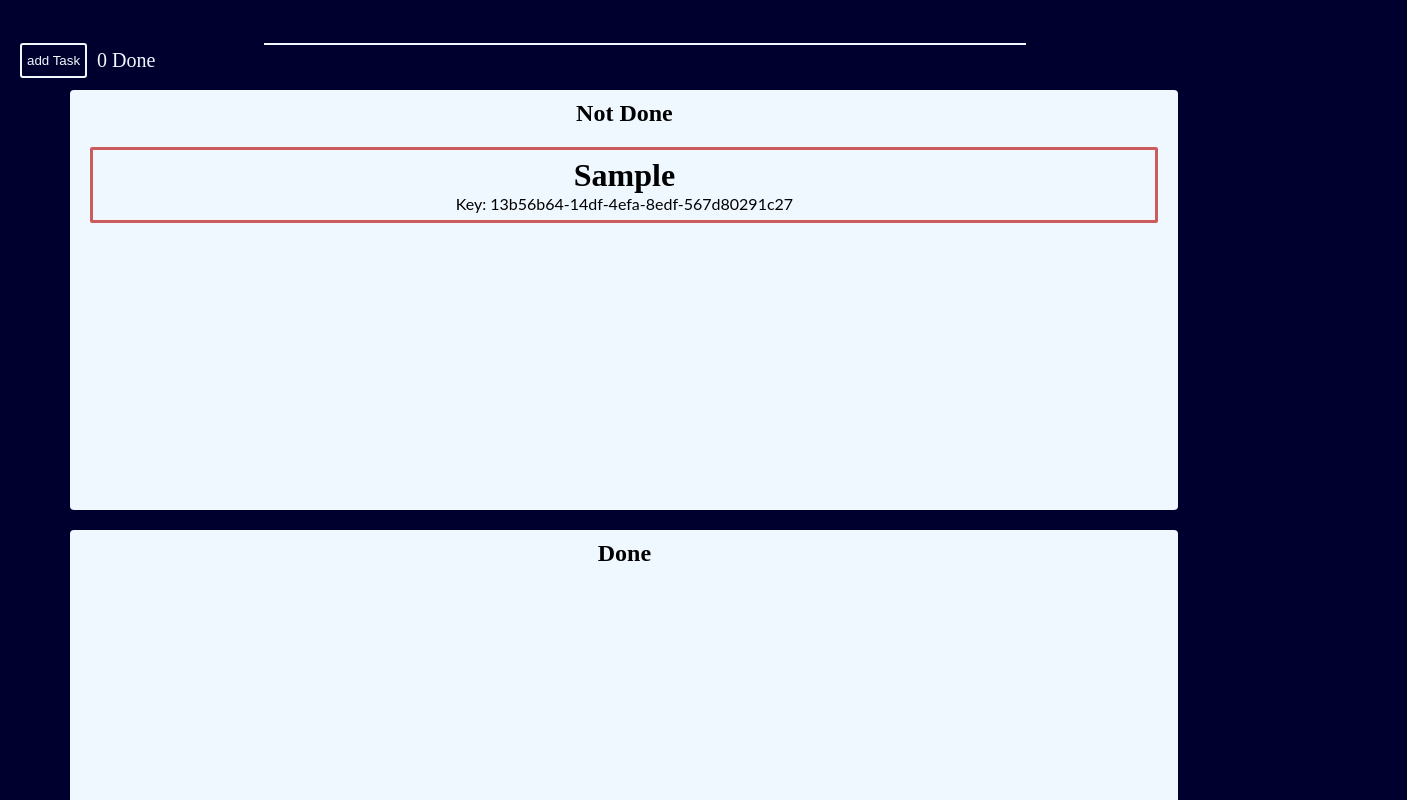
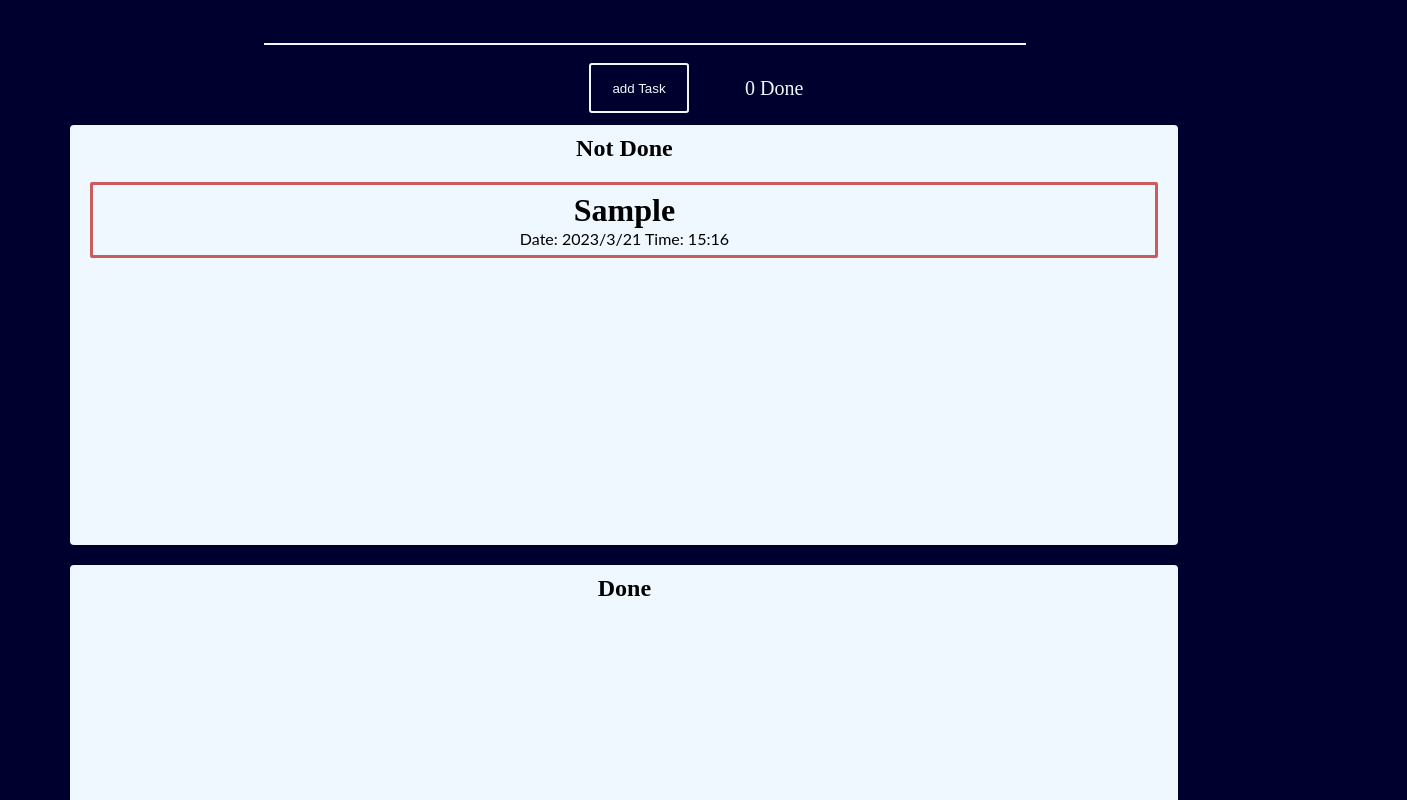
Before and after one commit to Theodore-Allen/react-ts-sja5q9, a React (Create React App) app: page / in a window 1280 px wide. Both pictures are taken after typing "Sample" into the empty fields and a click on the button "add Task". Shown: the top 800 px of the page, 1407 px wide, since content can reach past the window. Built offline with nearby package versions, Linux system fonts and the light colour scheme.

Commit message:
3 files modified

```diff
--- a/App.tsx
+++ b/App.tsx
@@ -6,9 +6,6 @@ export default function App() {
   const [todos, setTodos] = React.useState([]);
   const [doneTodos, setDoneTodos] = React.useState([]);
   const input = React.useRef();
-  window.addEventListener('keyDown', (e) => {
-    console.log(e);
-  });
 
   function keyPressed(code: string) {
     var temp: boolean = false;
@@ -45,8 +42,9 @@ export default function App() {
     input.current.value = null;
   }
 
+  console.log(keyPressed('ShiftLeft'));
   function StateChange(id) {
-    if (keyPressed('Enter')) {
+    if (keyPressed('ShiftLeft')) {
       console.log(' enter was clicked');
     }
     const newTodos = [...todos, ...doneTodos];
--- a/Todo.tsx
+++ b/Todo.tsx
@@ -1,20 +1,28 @@
 import * as React from 'react';
 
 export default function Todo({ todoObj, StateChange }) {
+  var today = new Date();
+
+  var time = today.getHours() + ':' + today.getMinutes();
+  var date =
+    today.getFullYear() + '/' + (today.getMonth() + 1) + '/' + today.getDate();
+
+  let TimeLine: string = `Date: ${date} Time: ${time}`;
   let className: string = 'base notDone';
   if (todoObj.completed) {
     className = 'base done';
+    TimeLine = `Completed: Date: ${date} Time: ${time}`;
   }
-    function handleStateChange()
-    {
-      StateChange(todoObj.id);
-    }
+  function handleStateChange() {
+    StateChange(todoObj.id);
+  }
+
   return (
     // @ts-expect-error
     <>
-      <div onClick={handleStateChange} className= {className}>
+      <div onClick={handleStateChange} className={className}>
         <h1>{todoObj.name}</h1>
-        <p>Key: {todoObj.id}</p>
+        <p className="date">{TimeLine}</p>
       </div>
     </>
   );
--- a/style.css
+++ b/style.css
@@ -1,7 +1,7 @@
 * {
   padding: 0;
   margin: 0;
-
+  overflow-x: hidden;
 }
 body{
   background-color: rgb(0, 0, 46);
@@ -58,10 +58,12 @@ p {
 {
 position: relative;
 top:-2px;
-  margin-left: 10px;
-  margin-right: 10px;
+margin-top: 20px;
+  margin-left: 50%;
+  left:  -56px;
   padding: 0 5px;
-  height: 35px;
+  width: 100px;
+  height: 50px;
   border: 2.7px solid aliceblue;
   border-radius: 3px;
   background-color: transparent;
```
